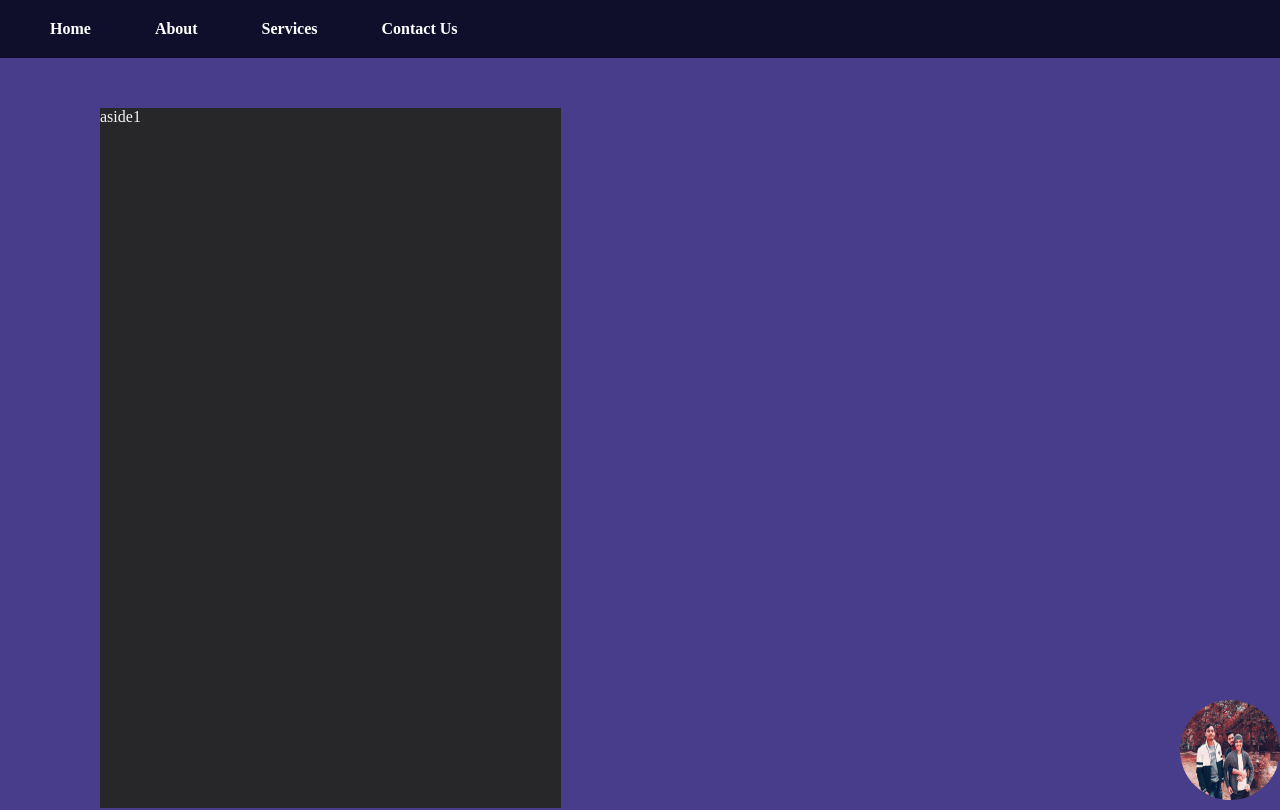
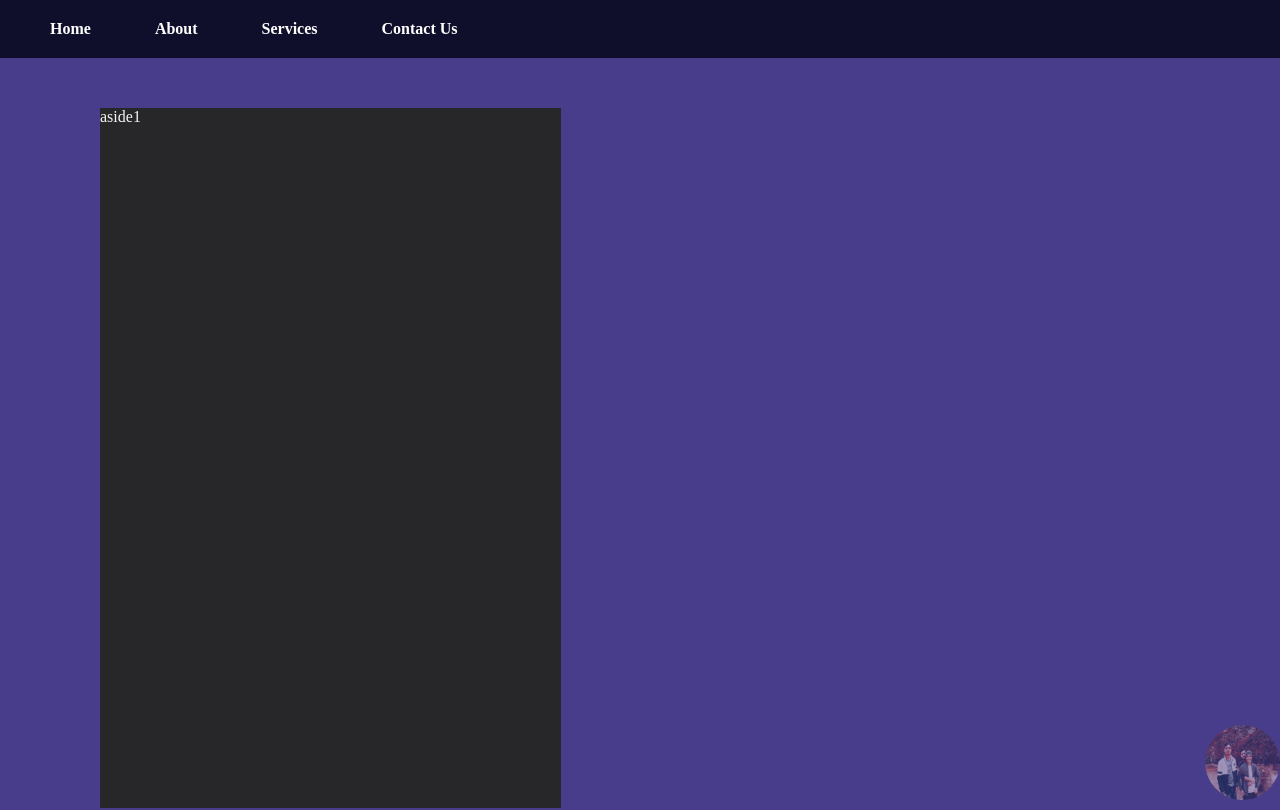
Before and after one commit to rohns1ng/MY-EXCERCISES, a plain HTML site: page index.html in a window 1280 px wide. Shown: the top 810 px of the page. Drawn offline with Linux system fonts and the light colour scheme.

Commit message:
Modify image properties and add hover effect
Updated image size and added hover effect.

```diff
--- a/index.html
+++ b/index.html
@@ -77,13 +77,20 @@
         }
 
         main figure img{
-            width: 100px;
-            height: 100px;
+            width: 75px;
+            height: 75px;
             border-radius: 50%;
             position: fixed;
             bottom: 0px;
             right: 0px;
+            opacity: 0.5;
+            cursor: pointer;
         }
+
+        main figure img:hover{
+            opacity: 1;
+        }
+
         .footer {
             padding: 30px;
             text-align: center;
```
